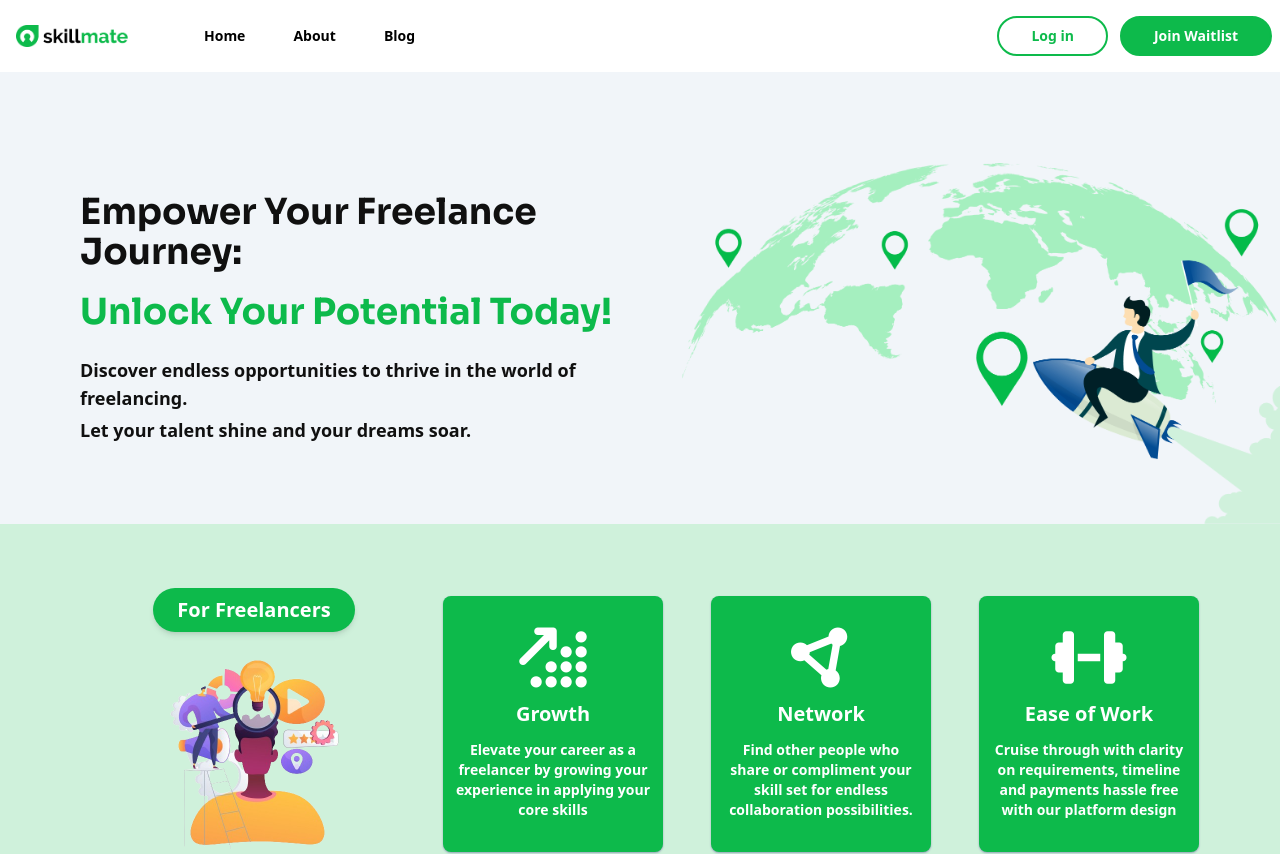
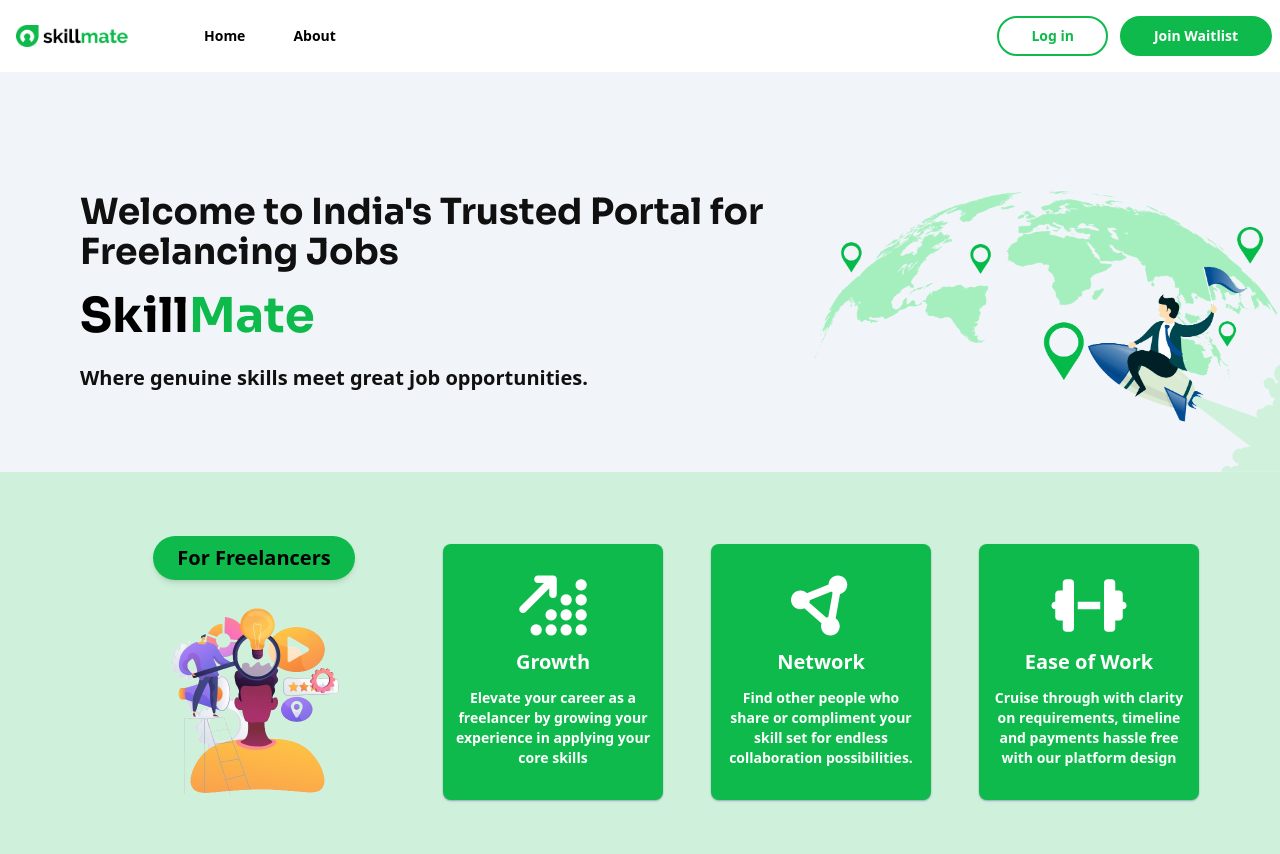
Before and after one commit to thayagovzig/skillmate, a React (Vite) app in the folder frontend/: page / in a window 1280 px wide. Shown: the top 854 px of the page. Built offline with nearby package versions, Linux system fonts and the light colour scheme.

Commit message:
Hero Changes

```diff
--- a/frontend/src/components/Footer.jsx
+++ b/frontend/src/components/Footer.jsx
@@ -16,9 +16,9 @@ const Footer = () => (
                     <Link to={"/about"}>
                         <li>About</li>
                     </Link>
-                    <Link to={"/blogs"}>
+                    {/* <Link to={"/blogs"}>
                         <li>Blog</li>
-                    </Link>
+                    </Link>  */}
                     <Link to={"/signup"}>
                         <li>Contact</li>
                     </Link>
--- a/frontend/src/components/Hero.jsx
+++ b/frontend/src/components/Hero.jsx
@@ -10,11 +10,11 @@ const Hero = () => {
 
         <div className="pt-10 flex flex-col lg:flex-row justify-between"> {/* container max-w-lg mx-auto grid grid-cols-1 lg:grid-cols-1 grid-flow-row auto-rows-max*/}
             <div className="flex flex-col items-center lg:items-start py-20 p-5 md:pl-20 flex-grow-0">  {/* col-span-1 lg:col-span-1 */}
-                <h2 className="text-2xl sm:text-4xl font-sora font-bold text-center md:text-left text-grey">Empower Your Freelance Journey:</h2>
-                <h2 className="font-bold text-primary-green text-2xl sm:text-4xl font-sora mt-5 text-center md:text-left">Unlock Your Potential Today!</h2>
+                <h2 className="text-2xl sm:text-4xl font-sora font-bold text-center lg:text-left text-grey">Welcome to India's Trusted Portal for Freelancing Jobs</h2>
+                <h2 className="font-bold text-primary-green text-3xl sm:text-5xl font-sora mt-5 text-center md:text-left"><span className = "text-black">Skill</span>Mate</h2>
 
-                <p className = "mt-6 font-semibold text-lg text-center md:text-left text-grey">Discover endless opportunities to thrive in the world of freelancing.</p>
-                <p className = "mt-1 font-semibold text-lg text-center md:text-left text-grey">Let your talent shine and your dreams soar.</p>
+                <p className = "mt-6 font-semibold sm:text-lg md:text-xl text-center md:text-left text-grey">Where genuine skills meet great job opportunities.</p>
+                {/* <p className = "mt-1 font-semibold text-lg text-center md:text-left text-grey">Let your talent shine and your dreams soar.</p> */}
 
                 {/* Stats TABLE HERE */}
 
--- a/frontend/src/components/HeroAlterBanner.jsx
+++ b/frontend/src/components/HeroAlterBanner.jsx
@@ -18,7 +18,7 @@ const HeroAlterBanner = () => (
                 <p className= "font-semibold mt-1 mb-4 sm:text-lg text-center md:text-left text-grey">Your Gateway to Limitless Possibilities</p>
                 <Link to="/signup" className="rounded-full bg-primary-green text-white px-8 py-2 border-2 border-primary-green text-sm font-semibold text-nowrap hover:bg-[#27e36c] transition-all duration-150">Start Here</Link>
                 */}
-                <div className = "text-center mx-auto"><p className = "text-xl font-semibold px-6 py-2 rounded-full bg-primary-green text-white shadow-md">For&nbsp;Freelancers</p></div>
+                <div className = "text-center mx-auto"><p className = "text-xl font-semibold px-6 py-2 rounded-full bg-primary-green shadow-md">For&nbsp;Freelancers</p></div>
                 <img src={for_freelancers} alt="" className = "w-[250px] h-auto object-cover" />
             </div>
 
--- a/frontend/src/components/Navbar.jsx
+++ b/frontend/src/components/Navbar.jsx
@@ -32,7 +32,7 @@ const Navbar = () =>{
                     {/* <li>Discover Skills</li> */}
                     <li><Link to = {"/"} className = "px-3 py-1 font-bold">Home</Link></li>
                     <li><Link to = {"/about"} className = "px-3 py-1 font-bold">About</Link></li>
-                    <li><Link to = {"/blogs"} className = "px-3 py-1 font-bold">Blog</Link></li>
+                    {/* <li><Link to = {"/blogs"} className = "px-3 py-1 font-bold">Blog</Link></li>  */}
                 </ul>
 
             </div>
@@ -44,7 +44,7 @@ const Navbar = () =>{
             </div>
 
             <div className = "flex md:hidden items-center justify-center gap-x-12 px-4">
-                <Link to = "/signup" className=" sm:block rounded-full bg-primary-green text-white px-4 sm:px-8 py-2 border-2 border-primary-green text-xs sm:text-sm font-semibold text-nowrap hover:bg-[#27e36c] transition-all duration-150" >Join Waitlist</Link>
+                <Link to = "/signup" className=" sm:block rounded-full bg-primary-green text-white px-4 sm:px-8 py-2 border-2 border-primary-green text-xs sm:text-sm font-semibold text-nowrap hover:bg-[#27e36c] transition-all duration-150" >Join&nbsp;Waitlist</Link>
 
                 <div className={"hamburger md:hidden flex flex-col w-8 h-6 cursor-pointer transition-all duration-200 relative " + ((isActive)?"justify-center":"justify-between")} onClick = {(e) => {setActive(prev => !prev)}}>
                     <div className={"w-full h-1 transition-all duration-200 bg-black origin-center relative rounded-full " + ((isActive)?"rotate-45 translate-y-1/2":"rotate-0") } ></div>
@@ -57,7 +57,7 @@ const Navbar = () =>{
                     {/* <li>Discover Skills</li> */}
                     <li><Link to = {"/"} className = "px-3 py-1 font-bold font-inter">Home</Link></li>
                     <li><Link to = {"/about"} className = "px-3 py-1 font-bold font-inter">About</Link></li>
-                    <li><Link to = {"/blogs"} className = "px-3 py-1 font-bold ">Blog</Link></li>
+                    {/* <li><Link to = {"/blogs"} className = "px-3 py-1 font-bold ">Blog</Link></li>  */}
                     <li><Link to = {"/login"} className = "px-6 py-2 font-sora font-bold bg-white rounded-full shadow-md">Login</Link></li>
                 </ul>
 
```
